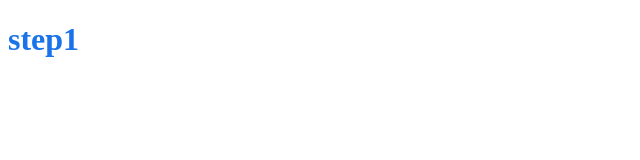
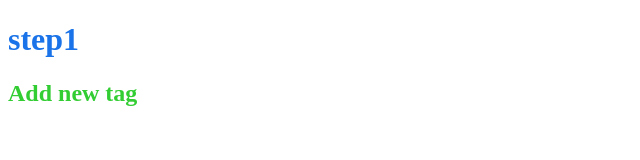
Before and after one commit to SvitlG/advance, a plain HTML site: page index.html in a window 1280 px wide. Shown: the whole page, without its empty margins (0-640 px from the left). Drawn offline with Linux system fonts and the light colour scheme.

Commit message:
add new tag

```diff
--- a/index.html
+++ b/index.html
@@ -1,16 +1,20 @@
 <!DOCTYPE html>
 <html lang="en">
+
 <head>
     <meta charset="UTF-8">
     <meta name="viewport" content="width=device-width, initial-scale=1.0">
     <title>Document</title>
     <link rel="stylesheet" href="style.css">
 </head>
+
 <body>
 
     <h1>step1</h1>
 
+    <h2>Add new tag</h2>
 
 
 </body>
+
 </html>
--- a/style.css
+++ b/style.css
@@ -1,3 +1,7 @@
 h1{
     color: #1a73e8;
 }
+
+h2{
+    color: limegreen;
+}
```
